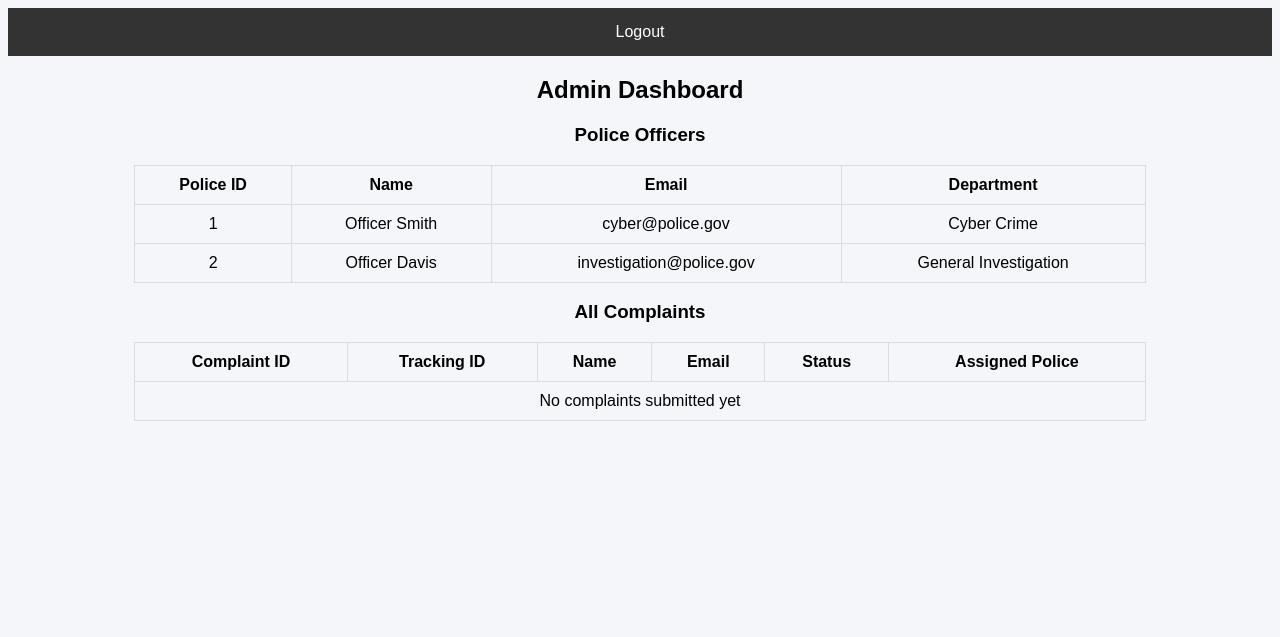
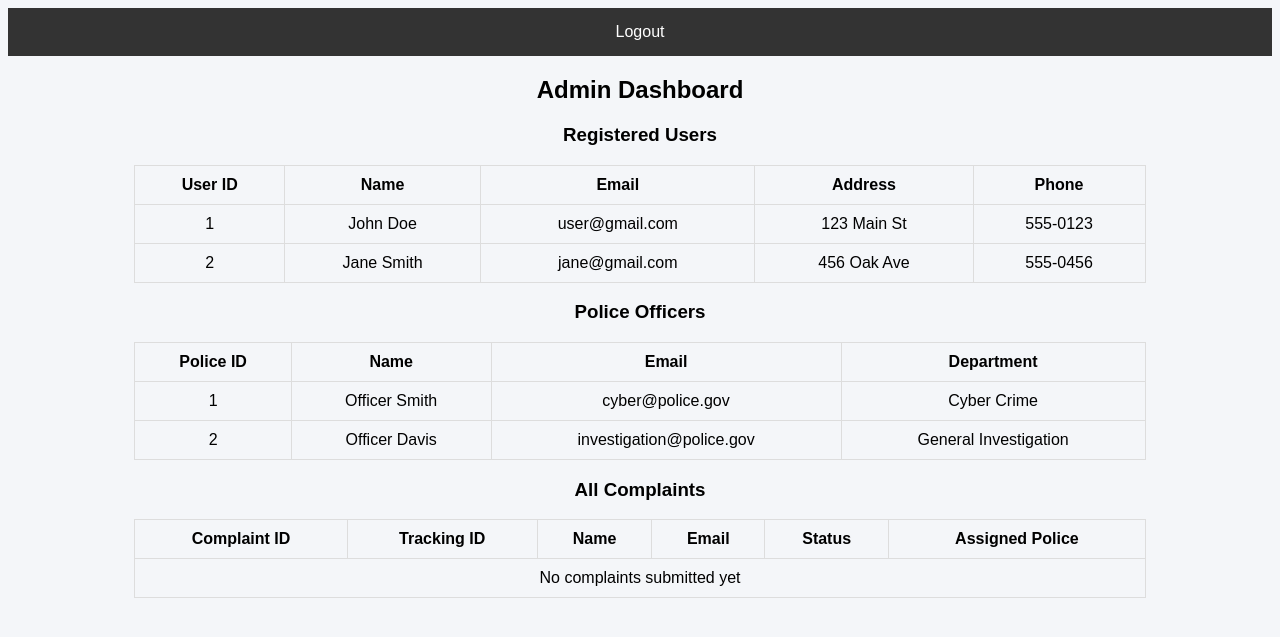
Before and after one commit to praveeshb/cybercrime-project, a Flask app: page /admin_dashboard in a window 1280 px wide. Shown: the top 637 px of the page. Run offline with Flask 3, Linux system fonts and the light colour scheme; a user stored in the database is signed in; data comes from the database, SQL or seed files in the repository; both versions use the stored data as it was after the commit; data that the repository does not hold is empty.

Commit message:
Complete system with admin, police, and users - single login page with separate dashboards

```diff
--- a/app.py
+++ b/app.py
@@ -23,7 +23,7 @@ def login():
     if request.method == "POST":
         email = request.form["email"]
         password = request.form["password"]
-        user_type = request.form.get("user_type", "admin")
+        user_type = request.form.get("user_type", "user")
 
         conn = get_db()
         cur = conn.cursor()
@@ -46,6 +46,15 @@ def login():
                 session["role"] = "police"
                 conn.close()
                 return redirect("/police_dashboard")
+        else:  # Regular user
+            user = cur.execute(
+                "SELECT * FROM users WHERE email=?",
+                (email,)).fetchone()
+            if user and check_password_hash(user[3], password):
+                session["user_id"] = user[0]
+                session["role"] = "user"
+                conn.close()
+                return redirect("/user_dashboard")
 
         conn.close()
         return "Invalid Login"
@@ -62,12 +71,13 @@ def admin_dashboard():
     conn = get_db()
     cur = conn.cursor()
 
+    users = cur.execute("SELECT * FROM users").fetchall()
     police = cur.execute("SELECT * FROM police").fetchall()
     complaints = cur.execute("SELECT * FROM complaints").fetchall()
 
     conn.close()
 
-    return render_template("admin_dashboard.html", police=police, complaints=complaints)
+    return render_template("admin_dashboard.html", users=users, police=police, complaints=complaints)
 
 
 # POLICE DASHBOARD
@@ -88,6 +98,28 @@ def police_dashboard():
     conn.close()
 
     return render_template("police_dashboard.html", complaints=complaints)
+
+
+# USER DASHBOARD
+@app.route("/user_dashboard")
+def user_dashboard():
+    if session.get("role") != "user":
+        return redirect("/")
+
+    user_id = session["user_id"]
+    conn = get_db()
+    cur = conn.cursor()
+
+    complaints = cur.execute("""
+        SELECT c.*, p.name as police_name, p.department
+        FROM complaints c
+        LEFT JOIN police p ON c.assigned_police_id = p.police_id
+        WHERE c.user_id = ?
+    """, (user_id,)).fetchall()
+
+    conn.close()
+
+    return render_template("user_dashboard.html", complaints=complaints)
 
 
 # COMPLAINT FORM (Public)
--- a/templates/admin_dashboard.html
+++ b/templates/admin_dashboard.html
@@ -12,6 +12,32 @@
 </div>
 
 <h2>Admin Dashboard</h2>
+
+<h3>Registered Users</h3>
+
+<table>
+
+<tr>
+<th>User ID</th>
+<th>Name</th>
+<th>Email</th>
+<th>Address</th>
+<th>Phone</th>
+</tr>
+
+{% for u in users %}
+
+<tr>
+<td>{{u[0]}}</td>
+<td>{{u[1]}}</td>
+<td>{{u[2]}}</td>
+<td>{{u[4]}}</td>
+<td>{{u[5]}}</td>
+</tr>
+
+{% endfor %}
+
+</table>
 
 <h3>Police Officers</h3>
 
--- a/templates/login.html
+++ b/templates/login.html
@@ -1,7 +1,7 @@
 <!DOCTYPE html>
 <html>
 <head>
-<title>Login - Cyber Crime System</title>
+<title>Login - Cyber Crime Reporting System</title>
 <link rel="stylesheet" href="{{ url_for('static',filename='style.css') }}">
 </head>
 
@@ -21,12 +21,14 @@
     <option value="">Select User Type</option>
     <option value="admin">Admin</option>
     <option value="police">Police Officer</option>
+    <option value="user">Regular User</option>
 </select>
 
 <button type="submit">Login</button>
 
 </form>
 
+<p><a href="/register">Register as New User</a></p>
 <p><a href="/complaint">Submit a Complaint</a></p>
 
 </div>
```
Also changed, not shown: create_db.py (+16 -2 lines), seed_data.py (+8 -0 lines), templates/register.html (added, +35 -0 lines), templates/user_dashboard.html (added, +53 -0 lines), database.db.
